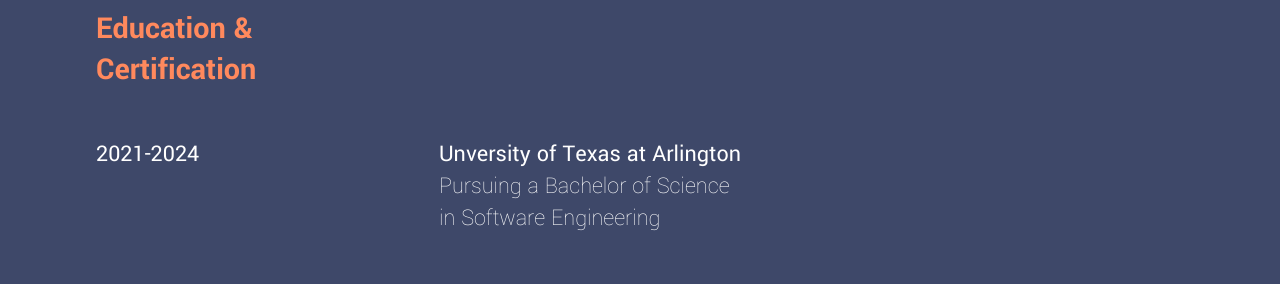
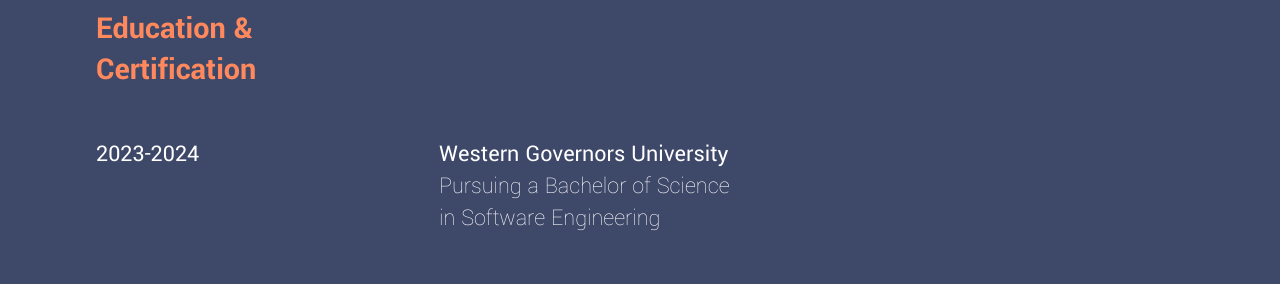
Before and after one commit to isipcasinillo/react-porfolio, a React (Create React App) app: page / in a window 1280 px wide. Shown: the part 1400-1684 px from the top of the page. Built offline with nearby package versions, Linux system fonts and the light colour scheme.

Commit message:
Update Education.js

```diff
--- a/src/Components/Education/Education.js
+++ b/src/Components/Education/Education.js
@@ -14,11 +14,11 @@
                     </div>
                     <div className='container'>
                         <div className='dates'>
-                            2021-2024
+                            2023-2024
                         </div>
                         <div className='creds'>
                             <div className='Education__school'>
-                                Unversity of Texas at Arlington
+                                Western Governors University
                             </div>
                             <div className='Education__type'>
                                 Pursuing a Bachelor of Science
```
